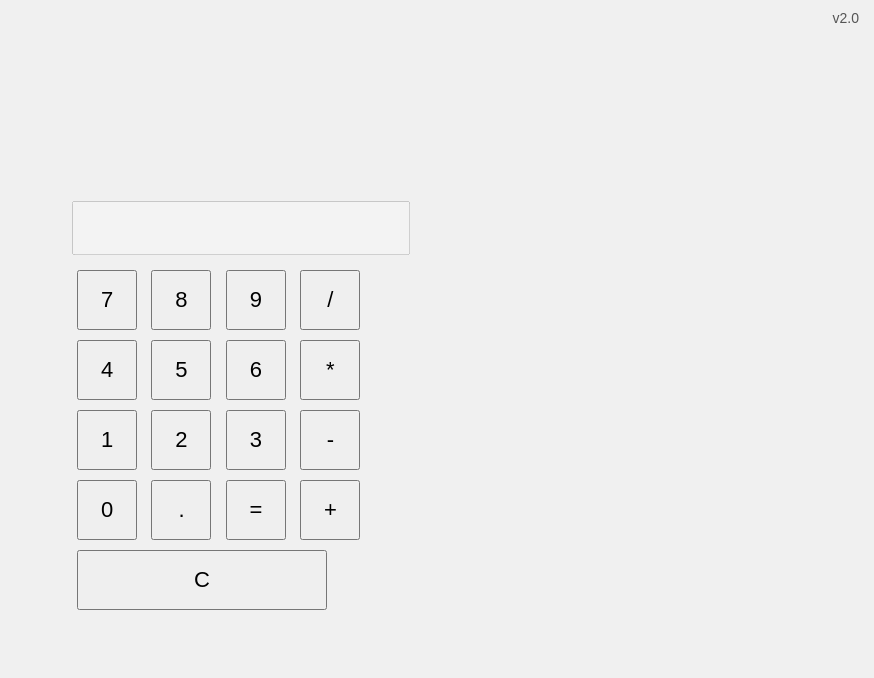
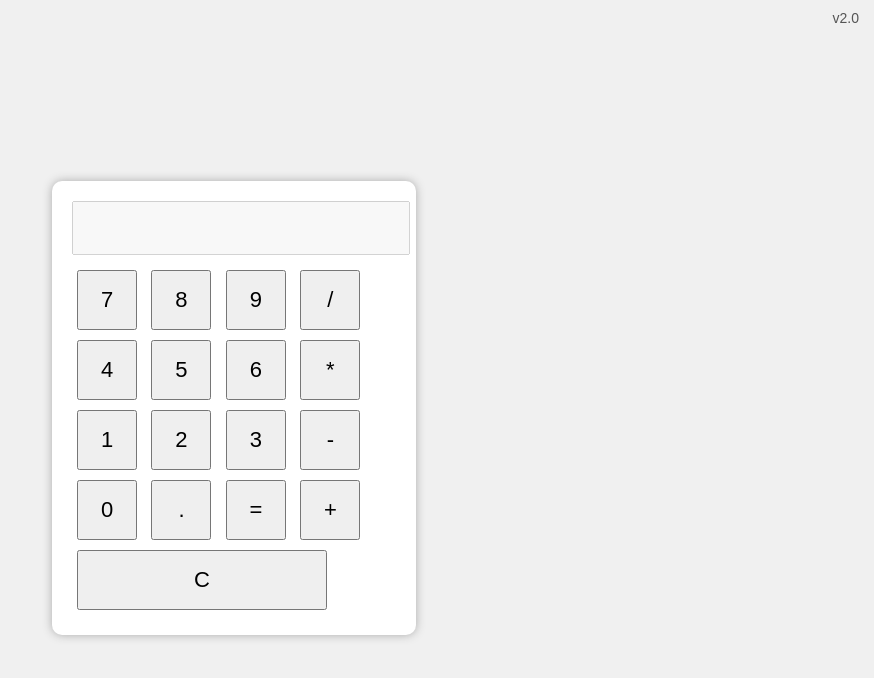
Before and after one commit to serverhutmc10serverhost-cpu/Test-my-first-repository, a plain HTML site: page index.html in a window 1280 px wide. Shown: the whole page, without its empty margins (406-1280 px from the left). Drawn offline with Linux system fonts and the light colour scheme.

Commit message:
index.html

```diff
--- a/index.html
+++ b/index.html
@@ -35,12 +35,13 @@
     </style>
 </head>
 <body>
+    <body>
 <!-- Top-right corner version -->
 <div style="position: absolute; top: 10px; right: 15px; font-size: 14px; color: #555;">
 v2.0
 </div>
 
-<div class="calculator">
+<div class="calculadora">
         <input type="text" id="pantalla" disabled>
         <br>
         <button class="boton" onclick="agregar('7')">7</button>
```
